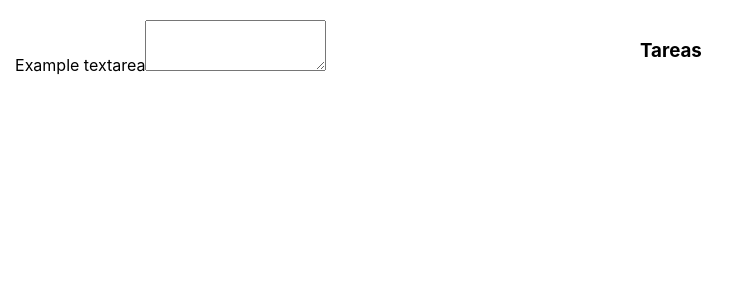
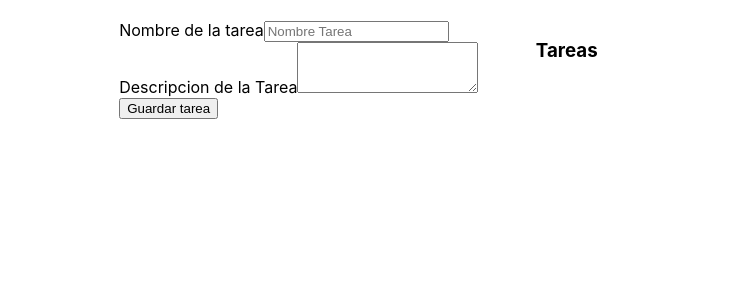
Before and after one commit to Nahuel-Ramirez/Practica-React, a React (Create React App) app: page / in a window 1280 px wide. Shown: the top 300 px of the page, without its empty margins (0-748 px from the left). Built offline with nearby package versions, Linux system fonts and the light colour scheme.

Commit message:
aplicando algo de logica al formulario de tareas

```diff
--- a/src/App.js
+++ b/src/App.js
@@ -6,15 +6,19 @@ import TaskForm from "./components/TasksForm/TasksForm";
 
 function App() {
   const [tasks, setTasks] = useState([]);
+
+  const addTask = (task) => {
+    setTasks([...tasks, task]);
+  };
   return (
     <>
       <Container>
         <Row justify={"center"} mt={5}>
-          <Col size={6}>
-            <TaskForm />
+          <Col size={4}>
+            <TaskForm addTask={addTask} />
           </Col>
           <Col size={6}>
-            <Tasks />
+            <Tasks tasks={tasks} />
           </Col>
         </Row>
       </Container>
--- a/src/components/TasksForm/TasksForm.js
+++ b/src/components/TasksForm/TasksForm.js
@@ -1,14 +1,35 @@
-import { Form } from "react-bootstrap";
+import { Form, Button } from "react-bootstrap";
+import PropTypes from "prop-types";
 
-const TaskForm = () => {
+const TaskForm = ({ addTask }) => {
+  const handleAddTask = (e) => {
+    e.preventDefault();
+    console.log("handle tasks");
+    const [taskName, taskDescription] = e.target.elements;
+    addTask({
+      name: taskName.value.trim(),
+      description: taskDescription.value.trim(),
+    });
+  };
+
   return (
-    <>
-      <Form.Group className="mb-3" controlId="exampleForm.ControlTextarea1">
-        <Form.Label>Example textarea</Form.Label>
-        <Form.Control as="textarea" rows={3} />
+    <Form onSubmit={handleAddTask}>
+      <Form.Group>
+        <Form.Label>Nombre de la tarea</Form.Label>
+        <Form.Control type="text" name="taskName" placeholder="Nombre Tarea" />
       </Form.Group>
-    </>
+      <Form.Group>
+        <Form.Label>Descripcion de la Tarea</Form.Label>
+        <Form.Control as="textarea" name="taskDescription" rows={3} />
+      </Form.Group>
+
+      <Button type="submit">Guardar tarea</Button>
+    </Form>
   );
 };
 
+TaskForm.propTypes = {
+  addTask: PropTypes.func.isRequired,
+};
+
 export default TaskForm;
```
